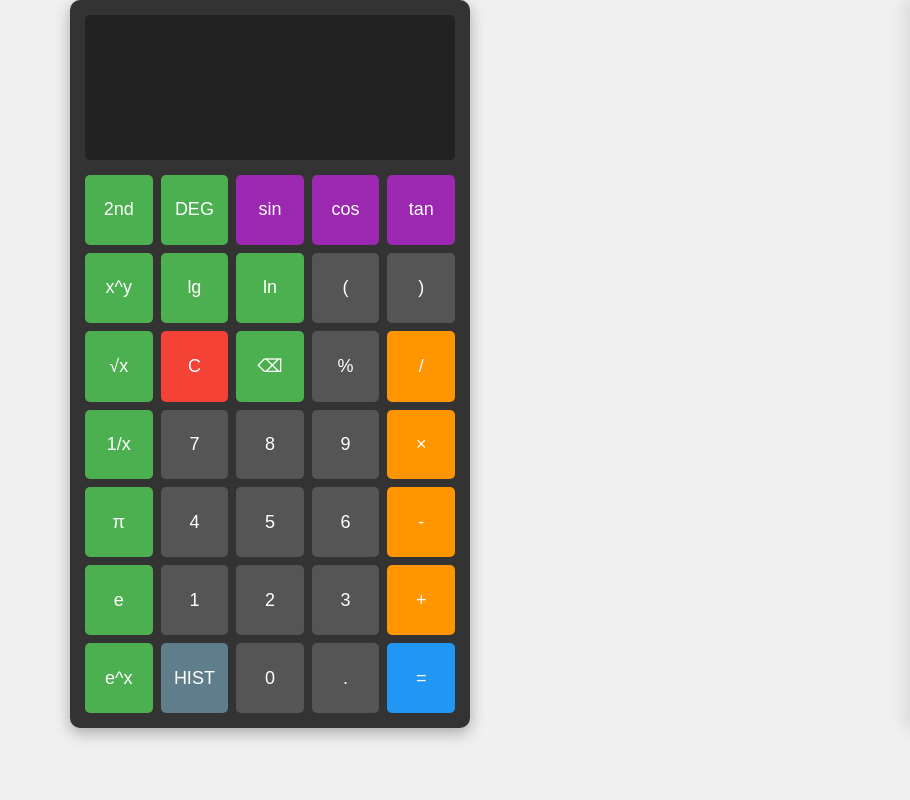
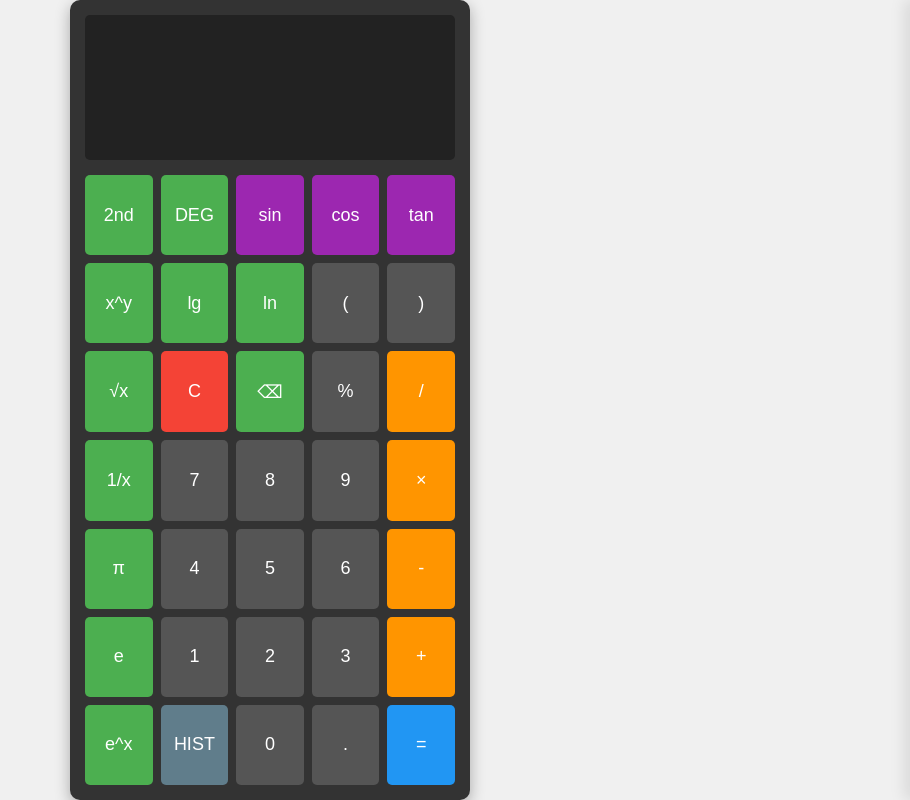
Before and after one commit to AdezAtl/Calculator, a plain HTML site: page index.html in a window 1280 px wide. Shown: the whole page, without its empty margins (370-1280 px from the left). Drawn offline with Linux system fonts and the light colour scheme.

Commit message:
Update index.html

```diff
--- a/index.html
+++ b/index.html
@@ -26,7 +26,7 @@
 
         #app-container {
             display: flex;
-            height: 91vh;
+            height: 100%;
             width: 100vw;
             position: relative;
         }
```
